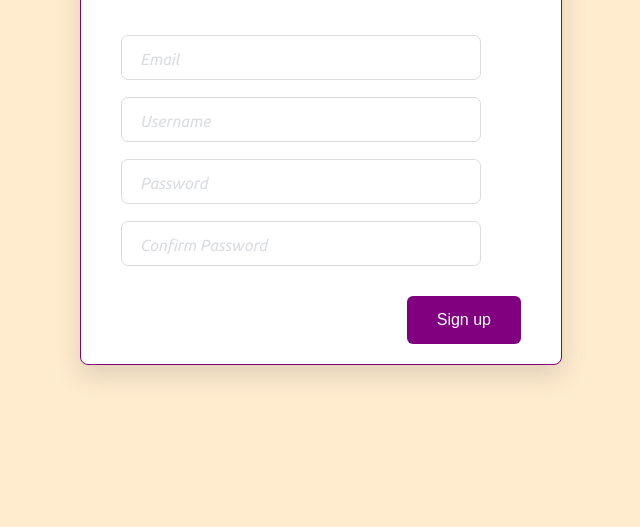
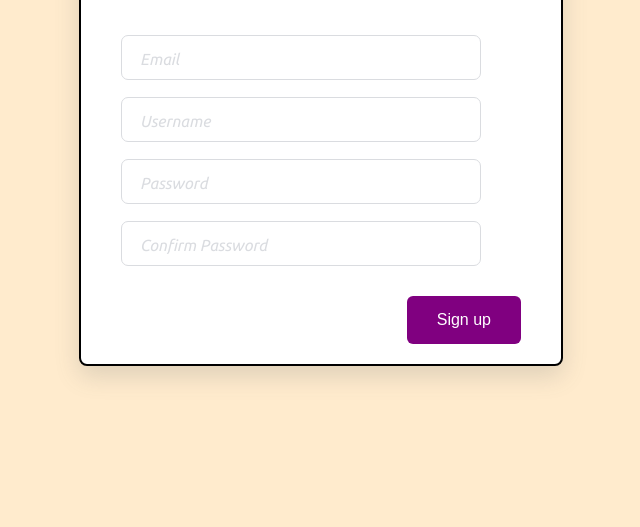
Before and after one commit to Abrahanpiloto/formulario-etiquetas-flotantes, a plain HTML site: page index.html in a window 1280 px wide. Shown: the part 273-800 px from the top of the page, without its empty margins (319-959 px from the left). Drawn offline with Linux system fonts and the light colour scheme.

Commit message:
cambio color borde

```diff
--- a/style.css
+++ b/style.css
@@ -17,7 +17,7 @@ body {
 }
 
 .form {
-    border: 1px solid purple;
+    border: 2px solid black;
     background-color: white;
     width: 400px;
     border-radius: 8px;
```
